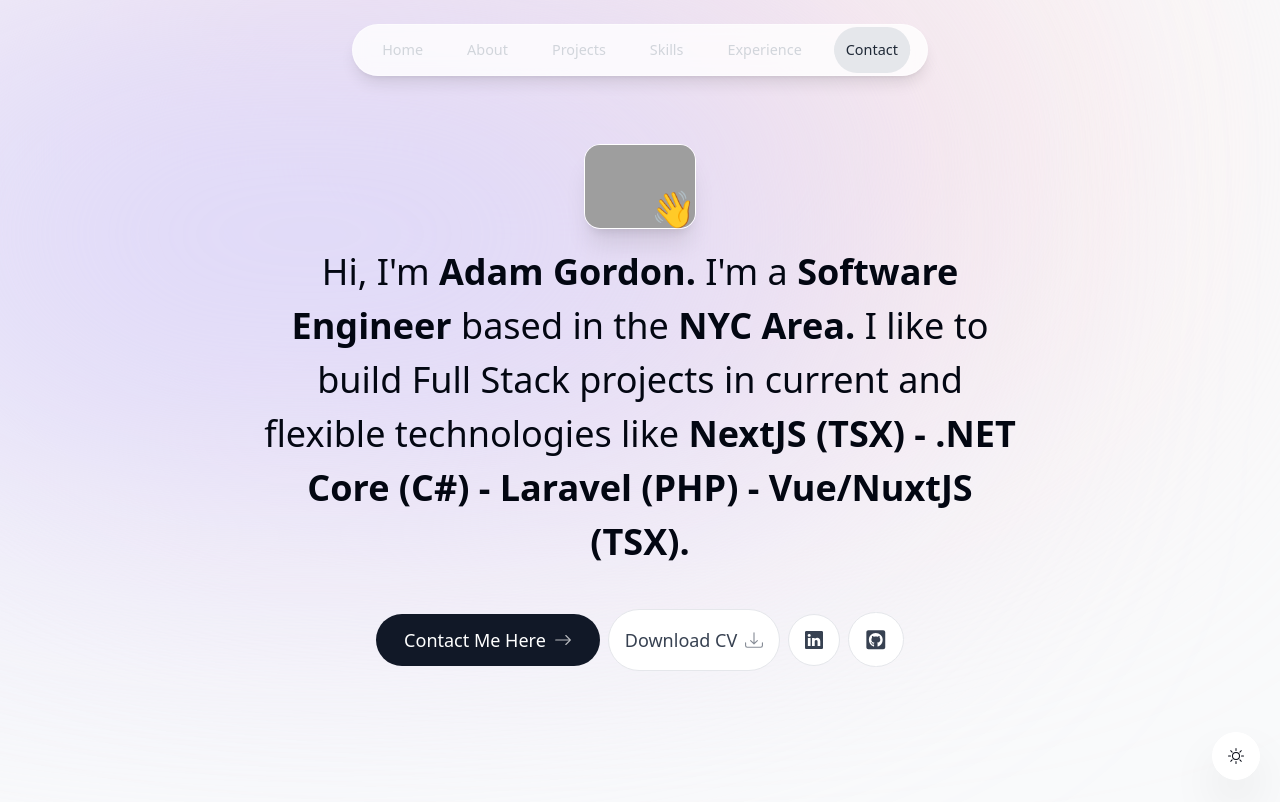
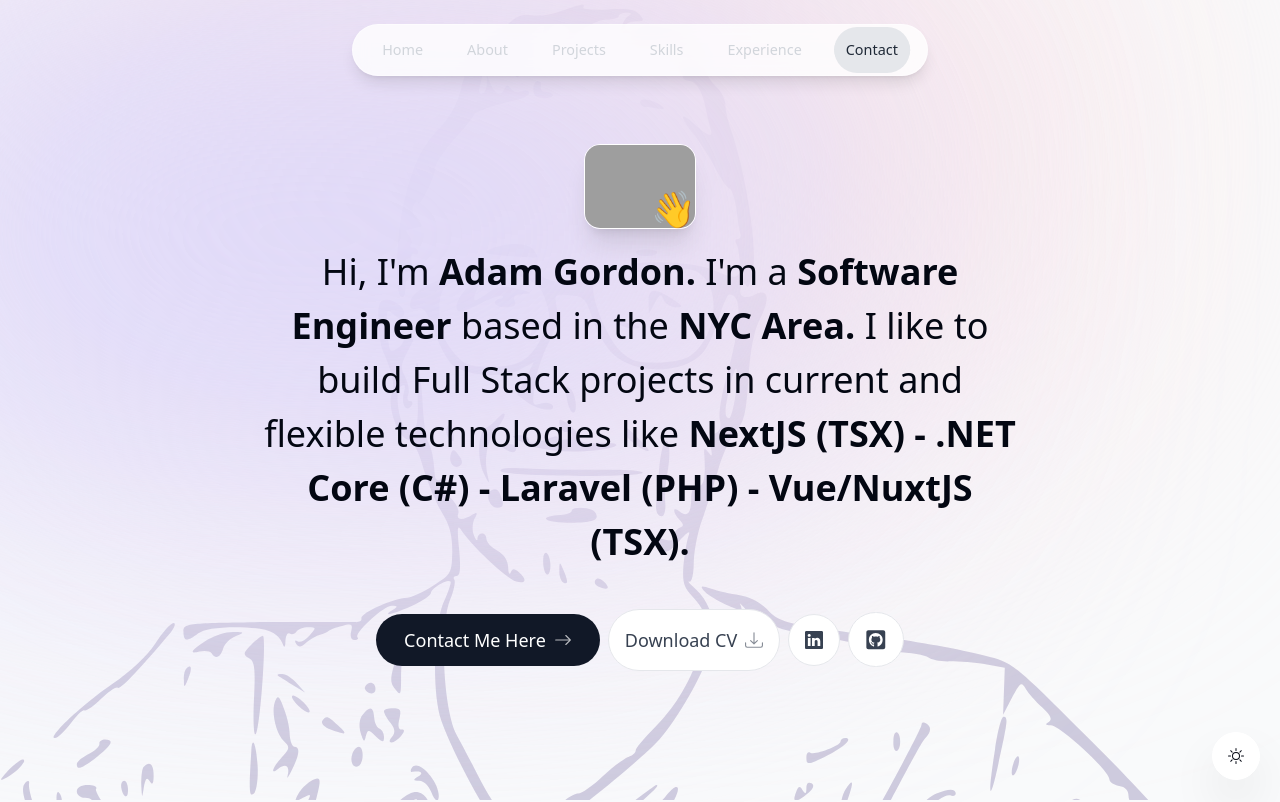
Before and after one commit to AdamGordonNY/portfolio3.0, a Next.js app: page / in a window 1280 px wide. Shown: the top 802 px of the page. Built offline with nearby package versions, Linux system fonts and the light colour scheme; no server answers; grey boxes are pictures that could not be loaded.

Commit message:
add sillhouette backdrop image

```diff
--- a/app/layout.tsx
+++ b/app/layout.tsx
@@ -55,6 +55,7 @@
     url: "https://www.adam-gordon.info",
     countryName: "United States",
     locale: "en_US",
+    images: ["@/public/portrait.png"],
   },
 };
 
@@ -71,6 +72,11 @@
         {" "}
         <ActiveSectionContextProvider>
           <ThemeContextProvider>
+            {" "}
+            <div
+              className="fixed inset-0 -z-10 bg-landing-pattern bg-cover bg-no-repeat opacity-25"
+              aria-hidden="true"
+            ></div>
             <div className="absolute -top-24 right-44 -z-10 size-[31.25rem] rounded-full bg-[#fbe2e3] blur-[10rem] dark:bg-[#946263] sm:w-[68.75rem]"></div>
             <div className="absolute -top-4 left-[-35rem] -z-10 h-[31.25rem] w-[50rem] rounded-full bg-[#dbd7fb] blur-[10rem] dark:bg-[#676394] sm:w-[68.75rem] md:left-[-33rem] lg:left-[-28rem] xl:-left-60 2xl:-left-20"></div>
             <div className="relative z-10">
```
Also changed, not shown: public/backdrop.svg.
